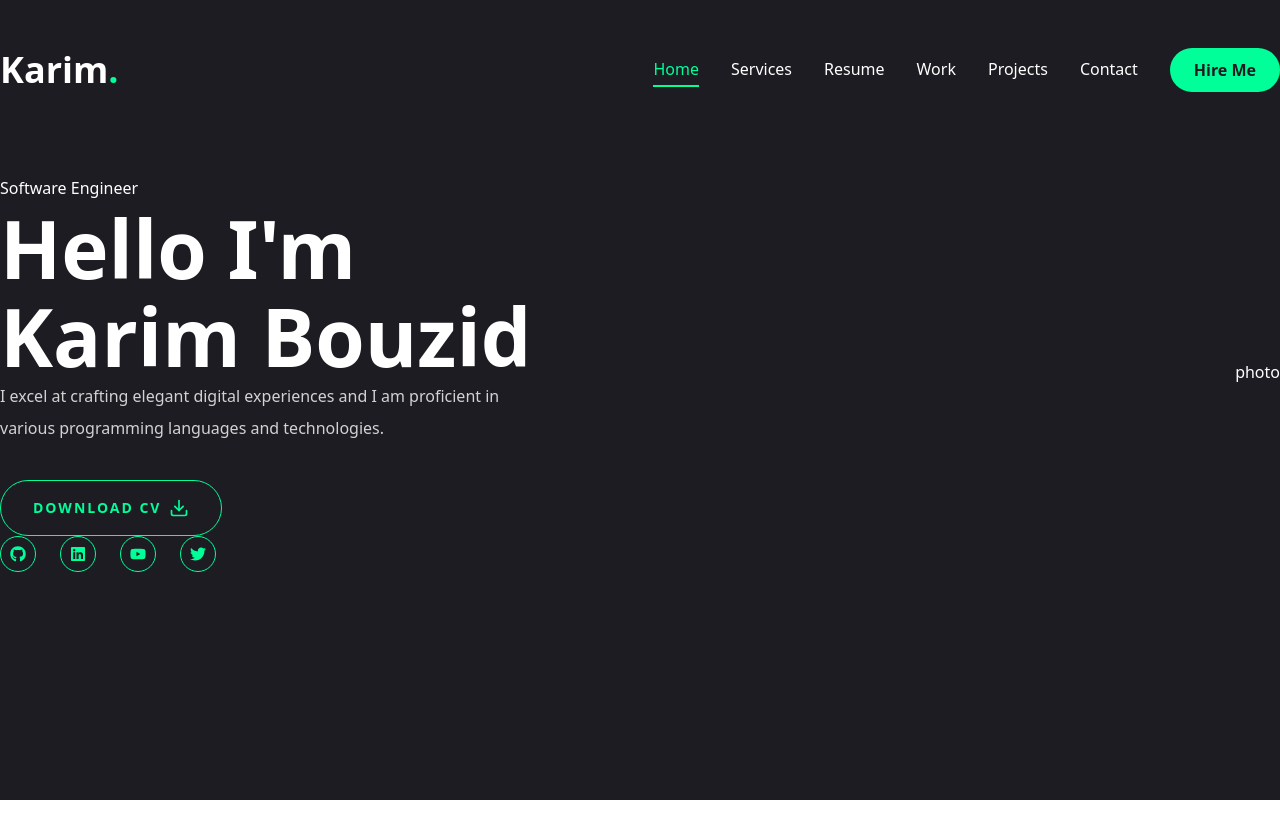
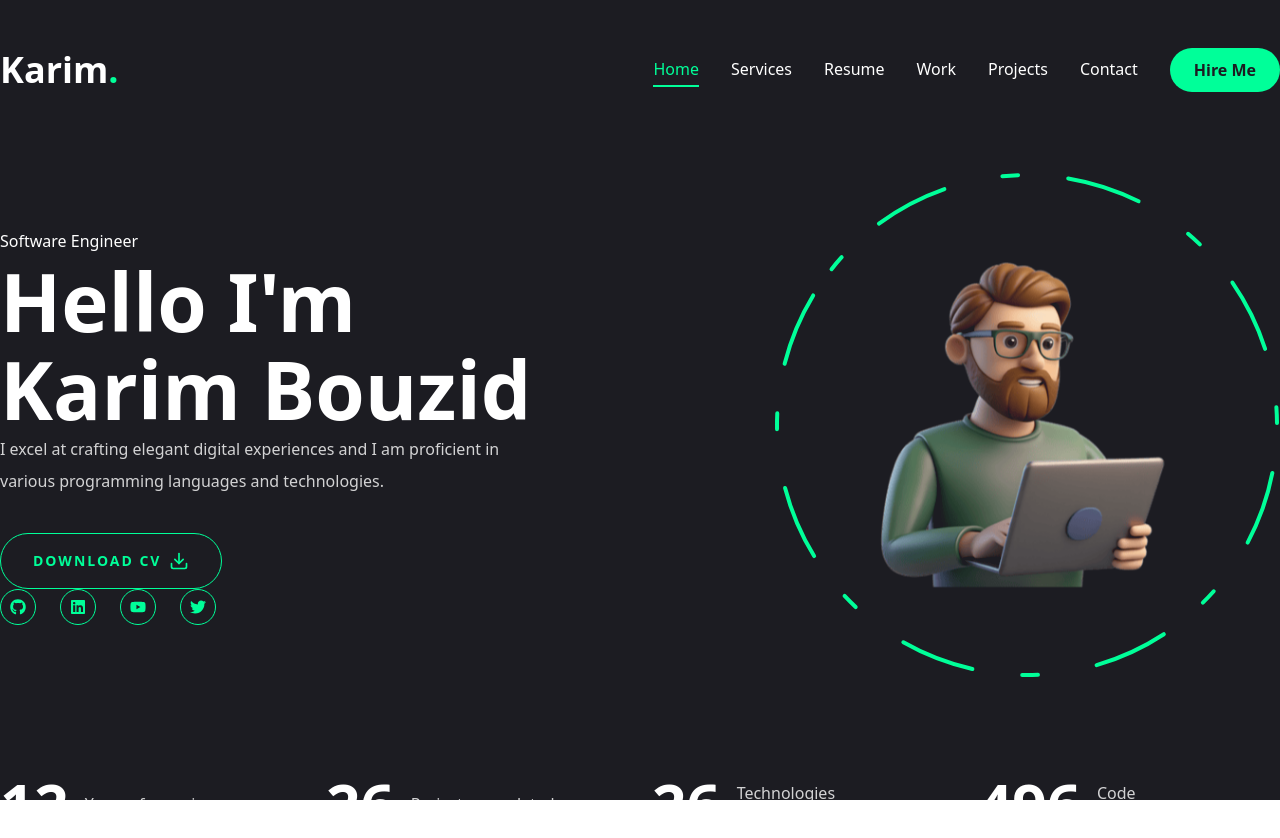
Before and after one commit to Karim-bz/personal-portfolio-v2, a Next.js app: page / in a window 1280 px wide. Shown: the top 838 px of the page. Before the commit the page ends 800 px from the top, so only its background shows below. Built offline with nearby package versions, Linux system fonts and the light colour scheme.

Commit message:
COmplete Ui of Home screen

```diff
--- a/app/page.jsx
+++ b/app/page.jsx
@@ -1,18 +1,20 @@
 import { Button } from "@/components/ui/button";
 import { FiDownload } from "react-icons/fi";
 import Social from "../components/Social";
+import Photo from "../components/Photo";
+import Stats from "../components/Stats";
 
 const Home = () => {
   return (
     <section className="h-full">
       <div className="container mx-auto h-full">
         <div className="flex flex-col xl:flex-row items-center justify-between xl:pt-8 xl:pb-24">
-          <div className="text-center xl:text-left">
+          <div className="text-center xl:text-left order-2 xl:order-0">
             <span>Software Engineer</span>
             <h1 className="h1">
               Hello I'm <br /> <span>Karim Bouzid</span>
             </h1>
-            <p className="max-w-[500px] mb-9 text-white/80">
+            <p className="max-w-125 mb-9 text-white/80">
               I excel at crafting elegant digital experiences and I am
               proficient in various programming languages and technologies.
             </p>
@@ -31,15 +33,17 @@ const Home = () => {
                   containerStyles="flex gap-6"
                   iconStyles="w-9 h-9 border border-accent rounded-full
                    flex justify-center items-center text-accent text-base
-                   hover:bg-accent hover:text-primary
-                   hover:transition-all duration-500"
+                   hover:bg-accent hover:text-primary hover:transition-all duration-500"
                 />
               </div>
             </div>
           </div>
-          <div>photo</div>
+          <div className="order-1 xl:order-0 mb-8 xl:mb-0">
+            <Photo />
+          </div>
         </div>
       </div>
+      <Stats />
     </section>
   );
 };
--- /dev/null
+++ b/components/Photo.jsx
@@ -0,0 +1,66 @@
+"use client";
+
+import { motion } from "framer-motion";
+import Image from "next/image";
+
+const Photo = () => {
+  return (
+    <div className="w-full h-full relative">
+      <motion.div
+        initial={{ opacity: 0 }}
+        animate={{
+          opacity: 1,
+          transition: { delay: 2, duration: 0.4, ease: "easeIn" },
+        }}
+      >
+        {/* Image */}
+        <motion.div
+          initial={{ opacity: 0 }}
+          animate={{
+            opacity: 1,
+            transition: { delay: 2.4, duration: 0.4, ease: "easeInOut" },
+          }}
+          className="w-74.5 h-74.5 xl:w-124.5 xl:h-124.5 mix-blend-lighten absolute"
+        >
+          <Image
+            src="/assets/developer.png"
+            priority
+            quality={100}
+            fill
+            alt=""
+            className="object-contain"
+          />
+        </motion.div>
+        {/* circle */}
+        <motion.svg
+          className="w-75 xl:w-126.5 h-75 xl:h-126.5"
+          fill="transparent"
+          viewBox="0 0 506 506"
+          xmlns="http://www.w3.org/2000/svg"
+        >
+          <motion.circle
+            cx="253"
+            cy="253"
+            r="250"
+            stroke="#00ff99"
+            strokeWidth="4"
+            strokeLinecap="round"
+            strokeLinejoin="round"
+            initial={{ strokeDasharray: "24 10 0 0" }}
+            animate={{
+              strokeDasharray: ["15 120 25 25", "16 25 92 72", "4 250 22 22"],
+              rotate: [120, 360],
+            }}
+            transition={{
+              duration: 20,
+              repeat: Infinity,
+              repeatType: "reverse",
+            }}
+          />
+        </motion.svg>
+      </motion.div>
+    </div>
+  );
+};
+
+export default Photo;
--- /dev/null
+++ b/components/Stats.jsx
@@ -0,0 +1,44 @@
+"use client";
+import CountUp from "react-countup";
+
+const stats = [
+  { num: 12, text: "Years of experience" },
+  { num: 26, text: "Projects completed" },
+  { num: 26, text: "Technologies mastered" },
+  { num: 500, text: "Code commits" },
+];
+
+const Stats = () => {
+  return (
+    <section className="pt-4 pb-12 xl:pt-0 xl:pb-0">
+      <div className="container mx-auto">
+        <div className="flex flex-wrap gap-6 max-w-[80vw] mx-auto xl:max-w-none">
+          {stats.map((item, index) => {
+            return (
+              <div
+                className="flex-1 flex gap-4 items-center justify-center xl:justify-start"
+                key={index}
+              >
+                <CountUp
+                  end={item.num}
+                  duration={5}
+                  delay={2}
+                  className="text-4xl xl:text-6xl font-extrabold"
+                />
+                <p
+                  className={`${
+                    item.text.length < 15 ? "max-w-25" : "max-w-37.5"
+                  } leading-snug text-white/80`}
+                >
+                  {item.text}
+                </p>
+              </div>
+            );
+          })}
+        </div>
+      </div>
+    </section>
+  );
+};
+
+export default Stats;
--- a/components/ui/select.jsx
+++ b/components/ui/select.jsx
@@ -24,7 +24,7 @@ function SelectTrigger({ className, size = "default", children, ...props }) {
       data-slot="select-trigger"
       data-size={size}
       className={cn(
-        "border-input data-[placeholder]:text-muted-foreground [&_svg:not([class*='text-'])]:text-muted-foreground focus-visible:border-ring focus-visible:ring-ring/50 aria-invalid:ring-destructive/20 dark:aria-invalid:ring-destructive/40 aria-invalid:border-destructive dark:bg-input/30 dark:hover:bg-input/50 flex w-fit items-center justify-between gap-2 rounded-md border bg-transparent px-3 py-2 text-sm whitespace-nowrap shadow-xs transition-[color,box-shadow] outline-none focus-visible:ring-[3px] disabled:cursor-not-allowed disabled:opacity-50 data-[size=default]:h-9 data-[size=sm]:h-8 *:data-[slot=select-value]:line-clamp-1 *:data-[slot=select-value]:flex *:data-[slot=select-value]:items-center *:data-[slot=select-value]:gap-2 [&_svg]:pointer-events-none [&_svg]:shrink-0 [&_svg:not([class*='size-'])]:size-4",
+        "border-input data-placeholder:text-muted-foreground [&_svg:not([class*='text-'])]:text-muted-foreground focus-visible:border-ring focus-visible:ring-ring/50 aria-invalid:ring-destructive/20 dark:aria-invalid:ring-destructive/40 aria-invalid:border-destructive dark:bg-input/30 dark:hover:bg-input/50 flex w-fit items-center justify-between gap-2 rounded-md border bg-transparent px-3 py-2 text-sm whitespace-nowrap shadow-xs transition-[color,box-shadow] outline-none focus-visible:ring-[3px] disabled:cursor-not-allowed disabled:opacity-50 data-[size=default]:h-9 data-[size=sm]:h-8 *:data-[slot=select-value]:line-clamp-1 *:data-[slot=select-value]:flex *:data-[slot=select-value]:items-center *:data-[slot=select-value]:gap-2 [&_svg]:pointer-events-none [&_svg]:shrink-0 [&_svg:not([class*='size-'])]:size-4",
         className
       )}
       {...props}
@@ -49,7 +49,7 @@ function SelectContent({
       <SelectPrimitive.Content
         data-slot="select-content"
         className={cn(
-          "bg-popover text-popover-foreground data-[state=open]:animate-in data-[state=closed]:animate-out data-[state=closed]:fade-out-0 data-[state=open]:fade-in-0 data-[state=closed]:zoom-out-95 data-[state=open]:zoom-in-95 data-[side=bottom]:slide-in-from-top-2 data-[side=left]:slide-in-from-right-2 data-[side=right]:slide-in-from-left-2 data-[side=top]:slide-in-from-bottom-2 relative z-50 max-h-(--radix-select-content-available-height) min-w-[8rem] origin-(--radix-select-content-transform-origin) overflow-x-hidden overflow-y-auto rounded-md border shadow-md",
+          "bg-popover text-popover-foreground data-[state=open]:animate-in data-[state=closed]:animate-out data-[state=closed]:fade-out-0 data-[state=open]:fade-in-0 data-[state=closed]:zoom-out-95 data-[state=open]:zoom-in-95 data-[side=bottom]:slide-in-from-top-2 data-[side=left]:slide-in-from-right-2 data-[side=right]:slide-in-from-left-2 data-[side=top]:slide-in-from-bottom-2 relative z-50 max-h-(--radix-select-content-available-height) min-w-32 origin-(--radix-select-content-transform-origin) overflow-x-hidden overflow-y-auto rounded-md border shadow-md",
           position === "popper" &&
             "data-[side=bottom]:translate-y-1 data-[side=left]:-translate-x-1 data-[side=right]:translate-x-1 data-[side=top]:-translate-y-1",
           className
@@ -63,7 +63,7 @@ function SelectContent({
           className={cn(
             "p-1",
             position === "popper" &&
-              "h-[var(--radix-select-trigger-height)] w-full min-w-[var(--radix-select-trigger-width)] scroll-my-1"
+              "h-(--radix-select-trigger-height) w-full min-w-(--radix-select-trigger-width) scroll-my-1"
           )}
         >
           {children}
@@ -89,7 +89,7 @@ function SelectItem({ className, children, ...props }) {
     <SelectPrimitive.Item
       data-slot="select-item"
       className={cn(
-        "focus:bg-accent focus:text-accent-foreground [&_svg:not([class*='text-'])]:text-muted-foreground relative flex w-full cursor-default items-center gap-2 rounded-sm py-1.5 pr-8 pl-2 text-sm outline-hidden select-none data-[disabled]:pointer-events-none data-[disabled]:opacity-50 [&_svg]:pointer-events-none [&_svg]:shrink-0 [&_svg:not([class*='size-'])]:size-4 *:[span]:last:flex *:[span]:last:items-center *:[span]:last:gap-2",
+        "focus:bg-accent focus:text-accent-foreground [&_svg:not([class*='text-'])]:text-muted-foreground relative flex w-full cursor-default items-center gap-2 rounded-sm py-1.5 pr-8 pl-2 text-sm outline-hidden select-none data-disabled:pointer-events-none data-disabled:opacity-50 [&_svg]:pointer-events-none [&_svg]:shrink-0 [&_svg:not([class*='size-'])]:size-4 *:[span]:last:flex *:[span]:last:items-center *:[span]:last:gap-2",
         className
       )}
       {...props}
--- a/components/ui/tabs.jsx
+++ b/components/ui/tabs.jsx
@@ -1,43 +1,34 @@
-"use client"
+"use client";
 
-import * as React from "react"
-import * as TabsPrimitive from "@radix-ui/react-tabs"
+import * as React from "react";
+import * as TabsPrimitive from "@radix-ui/react-tabs";
 
-import { cn } from "@/lib/utils"
+import { cn } from "@/lib/utils";
 
-function Tabs({
-  className,
-  ...props
-}) {
+function Tabs({ className, ...props }) {
   return (
     <TabsPrimitive.Root
       data-slot="tabs"
       className={cn("flex flex-col gap-2", className)}
       {...props}
     />
-  )
+  );
 }
 
-function TabsList({
-  className,
-  ...props
-}) {
+function TabsList({ className, ...props }) {
   return (
     <TabsPrimitive.List
       data-slot="tabs-list"
       className={cn(
-        "bg-muted text-muted-foreground inline-flex h-9 w-fit items-center justify-center rounded-lg p-[3px]",
+        "bg-muted text-muted-foreground inline-flex h-9 w-fit items-center justify-center rounded-lg p-0.75",
         className
       )}
       {...props}
     />
-  )
+  );
 }
 
-function TabsTrigger({
-  className,
-  ...props
-}) {
+function TabsTrigger({ className, ...props }) {
   return (
     <TabsPrimitive.Trigger
       data-slot="tabs-trigger"
@@ -47,20 +38,17 @@ function TabsTrigger({
       )}
       {...props}
     />
-  )
+  );
 }
 
-function TabsContent({
-  className,
-  ...props
-}) {
+function TabsContent({ className, ...props }) {
   return (
     <TabsPrimitive.Content
       data-slot="tabs-content"
       className={cn("flex-1 outline-none", className)}
       {...props}
     />
-  )
+  );
 }
 
-export { Tabs, TabsList, TabsTrigger, TabsContent }
+export { Tabs, TabsList, TabsTrigger, TabsContent };
--- a/components/ui/tooltip.jsx
+++ b/components/ui/tooltip.jsx
@@ -40,7 +40,7 @@ function TooltipContent({ className, sideOffset = 0, children, ...props }) {
         {...props}
       >
         {children}
-        <TooltipPrimitive.Arrow className="bg-foreground fill-foreground z-50 size-2.5 translate-y-[calc(-50%_-_2px)] rotate-45 rounded-[2px]" />
+        <TooltipPrimitive.Arrow className="bg-foreground fill-foreground z-50 size-2.5 translate-y-[calc(-50%-2px)] rotate-45 rounded-xs" />
       </TooltipPrimitive.Content>
     </TooltipPrimitive.Portal>
   );
--- a/package.json
+++ b/package.json
@@ -22,6 +22,7 @@
     "next": "16.1.1",
     "postcss": "^8.5.6",
     "react": "19.2.3",
+    "react-countup": "^6.5.3",
     "react-dom": "19.2.3",
     "react-icons": "^5.5.0",
     "tailwind-merge": "^3.4.0",
```
Also changed, not shown: public/assets/developer.png (added), 1 other file (tests, documents, lock files or other folders).
